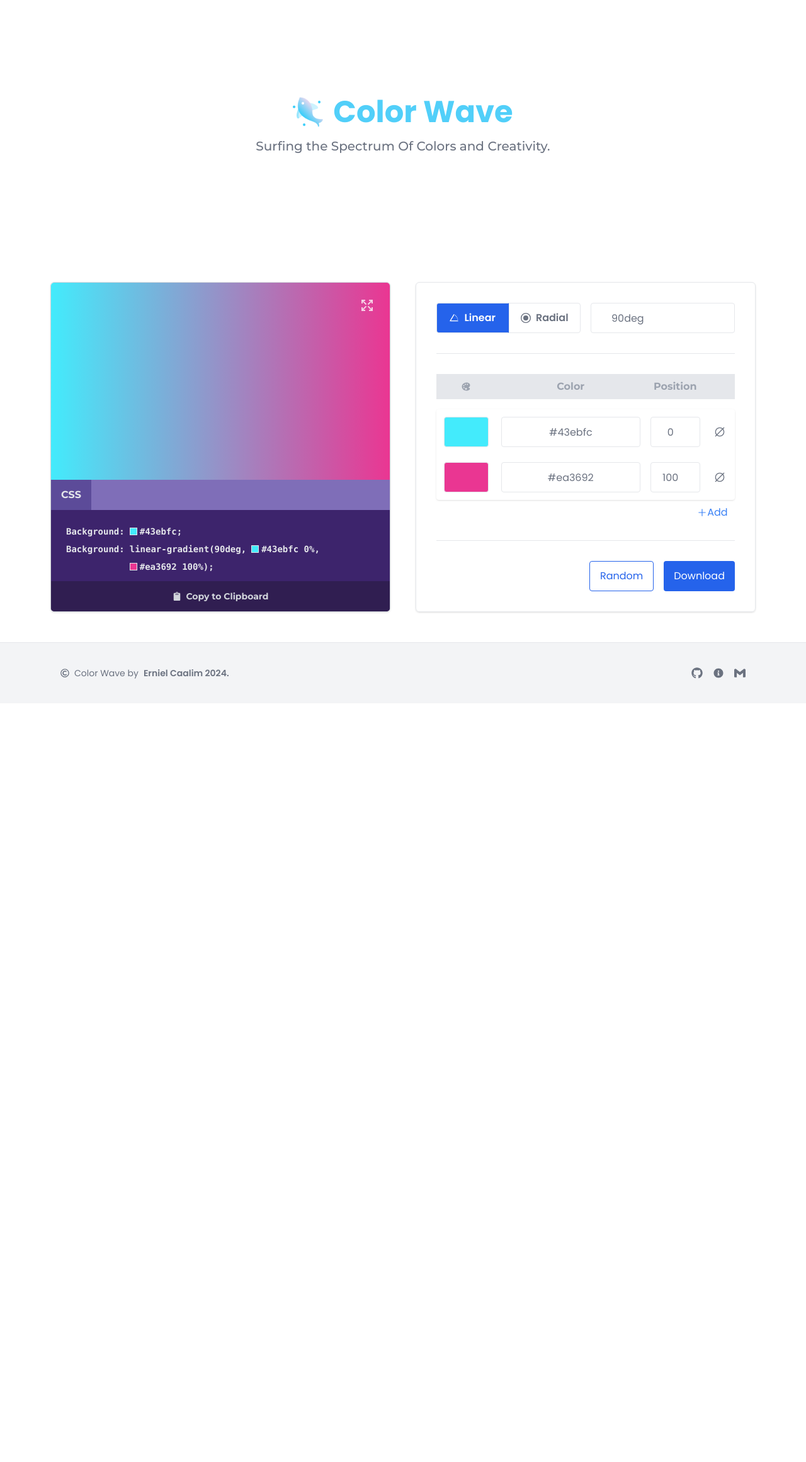
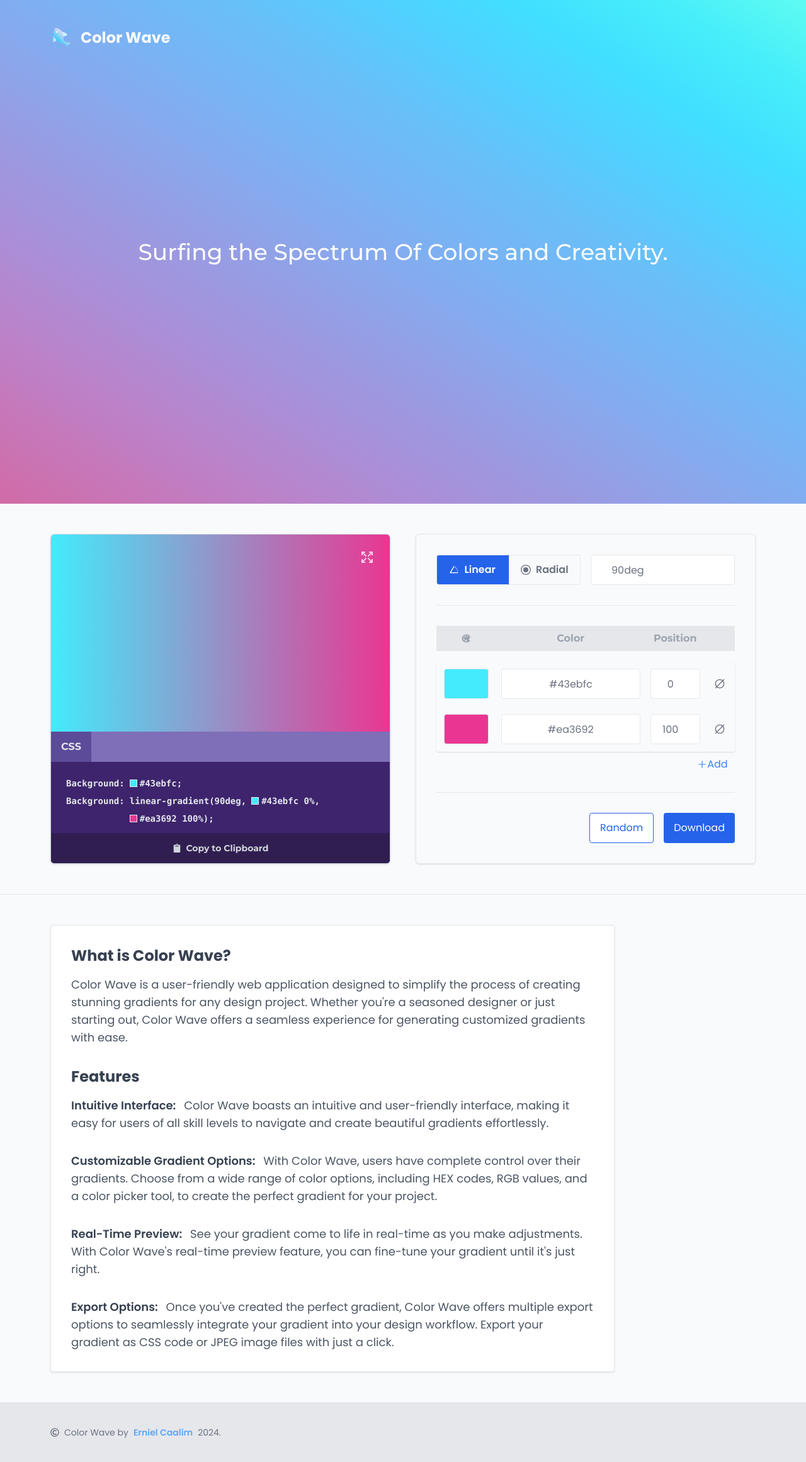
Before and after one commit to EMCSquare12/color-wave, a React (Vite) app in the folder color-wave/: page / in a window 1280 px wide. Shown: the whole page at 63% size. Before the commit the page ends 1117 px from the top, so only its background shows below. Built offline with nearby package versions, Linux system fonts and the light colour scheme.

Commit message:
Feat: add Header and redesign Hero

```diff
--- a/color-wave/src/App.jsx
+++ b/color-wave/src/App.jsx
@@ -4,6 +4,8 @@ import SelectionPallet from "./components/SelectionPallet";
 import GradientModal from "./components/GradientModal";
 import Hero from "./components/Hero";
 import Footer from "./components/Footer";
+import Header from "./components/Header";
+import About from "./components/About";
 
 function App() {
   const [bgGradient, setBgGradient] = useState("");
@@ -23,16 +25,17 @@ function App() {
   }, [modalIsOpen]);
 
   return (
-    <>
+    <div className="bg-gray-50">
       {modalIsOpen && (
         <GradientModal
           gradientModal={bgGradient}
           isOpen={() => setModalIsOpen(false)}
         />
       )}
+      <Header />
       <Hero />
       <div
-        className={`relative flex flex-col w-full md:full h-auto gap-4  md:py-12 md:px-20 p-4 md:grid md:grid-cols-2 md:gap-10`}
+        className={`relative flex flex-col w-full md:full h-auto gap-4 my-12 md:px-20 px-4 md:grid md:grid-cols-2 md:gap-10`}
       >
         <Display
           gradient={bgGradient}
@@ -44,8 +47,10 @@ function App() {
           callbackFirstColor={(value) => setBgFirstColor(value)}
         />
       </div>
+      <hr />
+      <About />
       <Footer />
-    </>
+    </div>
   );
 }
 
--- /dev/null
+++ b/color-wave/src/components/About.jsx
@@ -0,0 +1,67 @@
+const About = () => {
+  return (
+    <div className="flex flex-col p-8 mx-4 md:mx-20 my-12 border rounded shadow bg-white w-auto md:w-[70vw] gap-8">
+      <div className="flex flex-col gap-4">
+        <h1 className="text-lg font-bold text-gray-700 md:text-2xl font-poppins">
+          What is Color Wave?
+        </h1>
+        <p className="text-base text-gray-600 md:text-lg font-nromal font-poppins">
+          Color Wave is a user-friendly web application designed to simplify the
+          process of creating stunning gradients for any design project. Whether
+          you're a seasoned designer or just starting out, Color Wave offers a
+          seamless experience for generating customized gradients with ease.
+        </p>
+      </div>
+      <div className="flex flex-col gap-4">
+        <h1 className="text-lg font-bold text-gray-700 md:text-2xl font-poppins">
+          Features
+        </h1>
+        <div className="flex flex-col gap-8">
+          <p className="text-base text-gray-600 md:text-lg font-nromal font-poppins">
+            <span className="w-full mr-2 font-semibold text-gray-700">
+              Intuitive Interface:
+            </span>{" "}
+            Color Wave boasts an intuitive and user-friendly interface, making
+            it easy for users of all skill levels to navigate and create
+            beautiful gradients effortlessly.
+          </p>
+          <p className="text-base text-gray-600 md:text-lg font-nromal font-poppins">
+            <span className="w-full mr-2 font-semibold text-gray-700">
+              Customizable Gradient Options:
+            </span>{" "}
+            With Color Wave, users have complete control over their gradients.
+            Choose from a wide range of color options, including HEX codes, RGB
+            values, and a color picker tool, to create the perfect gradient for
+            your project.
+          </p>
+          {/* <p className="text-base text-gray-600 md:text-lg font-nromal font-poppins">
+            <span className="w-full mr-2 font-semibold text-gray-700">
+              Gradient Presets:
+            </span>{" "}
+            Not sure where to start? Color Wave comes pre-loaded with a variety
+            of gradient presets to inspire your creativity. Simply select a
+            preset and customize it to suit your needs.
+          </p> */}
+          <p className="text-base text-gray-600 md:text-lg font-nromal font-poppins">
+            <span className="w-full mr-2 font-semibold text-gray-700">
+              Real-Time Preview:
+            </span>{" "}
+            See your gradient come to life in real-time as you make adjustments.
+            With Color Wave's real-time preview feature, you can fine-tune your
+            gradient until it's just right.
+          </p>
+          <p className="text-base text-gray-600 md:text-lg font-nromal font-poppins">
+            <span className="w-full mr-2 font-semibold text-gray-700">
+              Export Options:
+            </span>{" "}
+            Once you've created the perfect gradient, Color Wave offers multiple
+            export options to seamlessly integrate your gradient into your
+            design workflow. Export your gradient as CSS code or JPEG image
+            files with just a click.
+          </p>
+        </div>
+      </div>
+    </div>
+  );
+};
+export default About;
--- a/color-wave/src/components/Display.jsx
+++ b/color-wave/src/components/Display.jsx
@@ -64,7 +64,6 @@ const Display = ({ gradient, bgColor, isOpen }) => {
   useEffect(() => {
     const handleResize = () => {
       setWidth(window.innerWidth);
-      setIsCodeOpen(width < 768);
     };
     window.addEventListener("resize", handleResize);
     return () => {
@@ -135,7 +134,7 @@ const Display = ({ gradient, bgColor, isOpen }) => {
           {width < 768 && (
             <button
               onClick={() => setIsCodeOpen(false)}
-              className="absolute top-0 right-0 mt-4 mr-4 text-lg text-red-600"
+              className="absolute top-0 right-0 mt-4 mr-4 text-lg text-red-500 hover:text-red-600"
             >
               <IoCloseSharp />
             </button>
--- a/color-wave/src/components/Footer.jsx
+++ b/color-wave/src/components/Footer.jsx
@@ -3,27 +3,67 @@ import { RiInformation2Fill } from "react-icons/ri";
 import { SiGmail } from "react-icons/si";
 import { FaRegCopyright } from "react-icons/fa";
 import { useState } from "react";
+import Tooltip from "./Tooltip";
 
 const Footer = () => {
+  const [isMouseEnter, setIsMouseEnter] = useState(false);
   const [date, setDate] = useState(new Date().getFullYear());
+  const [tooltipKey, setTooltipKey] = useState("");
+
+  const handleMouseEnter = (key) => {
+    setTooltipKey(key);
+    setIsMouseEnter(true);
+  };
+
   return (
-    <footer className="w-full h-[10vh] bg-gray-100 border-t gap-2 flex flex-row md:py-12 md:px-24 justify-between items-center ">
+    <footer className="w-full h-[10vh] bg-gray-200  gap-2 flex flex-row md:py-12 md:px-20 p-4 justify-between items-center ">
       <h1 className="flex flex-row items-center gap-2 text-xs text-gray-500 md:text-sm w-fit font-poppins">
         <FaRegCopyright />
         Color Wave by{" "}
-        <span className="font-semibold">Erniel Caalim {date}.</span>
+        <span className="font-semibold text-blue-400 w-fit">Erniel Caalim</span>
+        {date}.
       </h1>
-      <div className="flex flex-row gap-4 w-fit">
-        <button className="text-sm text-gray-500 md:text-lg">
-          <FaGithub />
-        </button>
-        <button className="text-base text-gray-500 md:text-lg">
-          <RiInformation2Fill />
-        </button>
-        <button className="text-sm text-gray-500 md:text-lg">
-          <SiGmail />
-        </button>
-      </div>
+      {/* <ul className="flex flex-row gap-4 w-fit h-fit">
+        <li
+          onMouseEnter={() => handleMouseEnter("github")}
+          onMouseLeave={() => setIsMouseEnter(false)}
+          className="relative w-fit h-fit transition duration-200 ease-in-out  text-gray-500 md:text-xl hover:text-[#51CFF9] cursor-pointer"
+        >
+          {isMouseEnter && tooltipKey === "github" && (
+            <Tooltip text={"Github Repository"} position={"bottom-[24px]"} />
+          )}
+          <a
+            href="https://github.com/EMCSquare12/color-wave.git"
+            target="_blank"
+          >
+            <FaGithub />
+          </a>
+        </li>
+        <li
+          onMouseEnter={() => handleMouseEnter("info")}
+          onMouseLeave={() => setIsMouseEnter(false)}
+          className="relative w-fit h-fit transition duration-200 ease-in-out  text-gray-500 md:text-xl hover:text-[#51CFF9] cursor-pointer"
+        >
+          {isMouseEnter && tooltipKey === "info" && (
+            <Tooltip text={"About"} position={"bottom-[24px]"} />
+          )}
+          <a>
+            <RiInformation2Fill />
+          </a>
+        </li>
+        <li
+          onMouseEnter={() => handleMouseEnter("email")}
+          onMouseLeave={() => setIsMouseEnter(false)}
+          className="relative w-fit h-fit transition duration-200 ease-in-out  text-gray-500 md:text-xl hover:text-[#51CFF9] cursor-pointer"
+        >
+          {isMouseEnter && tooltipKey === "email" && (
+            <Tooltip text={"Email Developer"} position={"bottom-[24px]"} />
+          )}
+          <a href="mailto:ninelcaalim12@gmail.com">
+            <SiGmail />
+          </a>
+        </li>
+      </ul> */}
     </footer>
   );
 };
--- a/color-wave/src/components/GradientModal.jsx
+++ b/color-wave/src/components/GradientModal.jsx
@@ -13,7 +13,7 @@ const GradientModal = ({ gradientModal, isOpen }) => {
   return (
     <div
       style={{ background: gradientModal }}
-      className="fixed z-30 w-screen h-screen"
+      className="fixed z-50 w-screen h-screen "
     >
       <button
         onClick={() => isOpen(false)}
--- /dev/null
+++ b/color-wave/src/components/Header.jsx
@@ -0,0 +1,75 @@
+import { FaGithub } from "react-icons/fa";
+import Logo from "../assets/icon.png";
+import { GiHamburgerMenu } from "react-icons/gi";
+import { IoCloseSharp } from "react-icons/io5";
+import { useState, useEffect } from "react";
+
+const Header = () => {
+  const [width, setWidth] = useState(window.innerWidth);
+  const [isOpen, setIsOpen] = useState(false);
+
+  useEffect(() => {
+    const handleResize = () => {
+      setWidth(window.innerWidth);
+      setIsOpen(width < 768);
+      console.log(width);
+    };
+    window.addEventListener("resize", handleResize);
+    return () => {
+      window.removeEventListener("resize", handleResize);
+    };
+  }, [width, isOpen]);
+
+  return (
+    <>
+      <header className="flex flex-col md:flex-row w-full px-0 md:px-20 md:h-[15vh] right-0 md:w-full items-center md:justify-between md:bg-transparent relative  z-30 ">
+        <div className="flex flex-row items-center justify-between w-full px-8 md:w-fit h-fit md:px-0">
+          <div
+            className={`flex flex-row items-center w-fit gap-4 py-4 md:p-0 `}
+          >
+            <img
+              className="w-6 h-6 md:w-8 md:h-8"
+              src={Logo}
+              alt="Fish Icon in Gradient"
+            />
+            <h1 className="flex items-center w-full text-xl font-bold md:text-2xl font-poppins text-gray-50 md:w-fit">
+              Color Wave
+            </h1>
+          </div>
+          {width < 768 && (
+            <button
+              onClick={() => setIsOpen(!isOpen)}
+              className={`p-3 text-sm font-bold rounded-[50%] shadow-xl  h-fit font-poppins text-gray-50  ${
+                !isOpen
+                  ? "bg-blue-300 hover:bg-blue-400"
+                  : "bg-red-400 hover:bg-red-500"
+              }`}
+            >
+              {!isOpen ? <GiHamburgerMenu /> : <IoCloseSharp />}
+            </button>
+          )}
+        </div>
+
+        {isOpen && (
+          <nav className="absolute right-0 z-30 flex flex-col md:top-0 top-[9vh] items-end justify-center gap-4 md:mr-0 mr-8 py-4 md:py-0  md:relative  md:bg-transparent md:items-center md:gap-8 md:flex-row">
+            <li className="flex items-center px-4 py-2 text-sm font-semibold w-fit transition duration-200 ease-in-out md:hover:bg-transparent md:hover:text-blue-300 text-gray-50 hover:bg-blue-400 font-poppins md:text-base bg-blue-300 md:bg-transparent  md:p-0 md:rounded-none rounded-[50px] md:shadow-none  shadow-xl ">
+              <a href="#">Gradient</a>
+            </li>
+            <li className="flex items-center px-4 py-2 text-sm font-semibold w-fit transition duration-200 ease-in-out md:hover:bg-transparent md:hover:text-blue-300 text-gray-50 hover:bg-blue-400 font-poppins md:text-base bg-blue-300 md:bg-transparent  md:p-0 md:rounded-none rounded-[50px] md:shadow-none shadow-xl ">
+              <a href="#">About</a>
+            </li>
+            <li className="flex items-center px-4 py-2 text-sm font-semibold w-fit transition duration-200 ease-in-out md:hover:bg-transparent md:hover:text-blue-300 text-gray-50 hover:bg-blue-400 font-poppins bg-blue-300 md:bg-transparent  md:text-base md:p-0 md:rounded-none rounded-[50px] md:shadow-none  shadow-xl ">
+              <a href="#">Contact</a>
+            </li>
+            <li className="flex items-center px-4 py-2 text-base font-semibold w-fit transition duration-200 ease-in-out md:hover:bg-transparent md:hover:text-blue-300 text-gray-50 hover:bg-blue-400 font-poppins bg-blue-300 md:bg-transparent  md:text-lg md:p-0 md:rounded-none rounded-[50px] md:shadow-none  shadow-xl ">
+              <a href="#">
+                <FaGithub />
+              </a>
+            </li>
+          </nav>
+        )}
+      </header>
+    </>
+  );
+};
+export default Header;
--- a/color-wave/src/components/Hero.jsx
+++ b/color-wave/src/components/Hero.jsx
@@ -1,27 +1,18 @@
 import Logo from "../assets/icon.png";
-import { useInView } from "framer-motion";
-import { useRef } from "react";
+
 const Hero = () => {
-  const ref = useRef(null);
-  const isInView = useInView(ref, { once: true });
+  // const ref = useRef(null);
+  // const isInView = useInView(ref, { once: true });
   return (
-    <div className=" h-[50vh] flex items-center justify-center">
-      <div
-        className="flex flex-col items-center justify-center gap-4"
-        ref={ref}
-        style={{
-          transform: isInView ? "none" : "translateY(-100px)",
-          opacity: isInView ? 1 : 0,
-          transition: "all 0.9s cubic-bezier(0.17, 0.55, 0.55, 1) 0.5s",
-        }}
-      >
-        <div className="flex flex-row gap-4">
-          <img className="w-12 h-12" src={Logo} alt="Graient Fish Icon" />
-          <h1 className="text-2xl font-bold text-[#51CFF9] md:text-5xl font-poppins">
-            Color Wave{" "}
-          </h1>
-        </div>
-        <p className="text-base font-medium text-gray-500 md:text-xl font-mont">
+    <div
+      style={{
+        backgroundImage:
+          "linear-gradient(to top right, #d16ba5, #c777b9, #ba83ca, #aa8fd8, #9a9ae1, #8aa7ec, #79b3f4, #69bff8, #52cffe, #41dfff, #46eefa, #5ffbf1)",
+      }}
+      className="h-[calc(100vh)] -mt-[12vh] md:-mt-[15vh] flex items-center justify-center "
+    >
+      <div className="flex flex-col items-center justify-center gap-4">
+        <p className="text-lg font-medium text-gray-50 md:text-4xl font-mont">
           Surfing the Spectrum Of Colors and Creativity.
         </p>
       </div>
--- a/color-wave/src/components/SelectionPallet.jsx
+++ b/color-wave/src/components/SelectionPallet.jsx
@@ -82,7 +82,7 @@ const SelectionPallet = ({ callbackGradient, callbackFirstColor }) => {
   };
 
   const downloadAsJPEG = () => {
-    const element = {
+    const mainElement = {
       width: "1440px",
       height: "1104px",
       zIndex: "100",
@@ -104,7 +104,7 @@ const SelectionPallet = ({ callbackGradient, callbackFirstColor }) => {
     };
 
     const div = document.createElement("div");
-    Object.assign(div.style, element);
+    Object.assign(div.style, mainElement);
 
     const footerDiv = document.createElement("div");
     Object.assign(footerDiv.style, footer);
@@ -126,7 +126,7 @@ const SelectionPallet = ({ callbackGradient, callbackFirstColor }) => {
   };
 
   return (
-    <div className="flex flex-col w-full h-full gap-4 p-4 border border-gray-200 rounded-md shadow md:w-full md:gap-8 md:p-8">
+    <div className="flex flex-col w-full h-full gap-4 p-4 border border-gray-200 rounded-md shadow md:w-full md:gap-8 md:p-8 bg-gray-50">
       <TypeRotation
         callBackType={(value) => setType(value)}
         callbackRotation={(value) => setRotation(value)}
--- /dev/null
+++ b/color-wave/src/components/Tooltip.jsx
@@ -0,0 +1,12 @@
+const Tooltip = ({ text, position }) => {
+  return (
+    <div
+      className={`absolute w-auto h-auto left-1/2 transform -translate-x-1/2 transition duration-200 ease-in-out ${position}`}
+    >
+      <h1 className="md:px-3 px-2 py-1 text-xs  text-white bg-[#51CFF9] rounded font-poppins w-fit">
+        {text}
+      </h1>
+    </div>
+  );
+};
+export default Tooltip;
--- a/color-wave/src/components/TypeRotation.jsx
+++ b/color-wave/src/components/TypeRotation.jsx
@@ -147,7 +147,7 @@ const TypeRotation = ({ callBackType, callbackRotation, type, rotation }) => {
                 onClick={() => {
                   callbackRotation(item), setSelectedIndex(index);
                 }}
-                className={`flex items-center h-10 p-2 text-sm rounded md:h-12 hover:text-white  md:p-4 font-font-poppins md:text-base ${
+                className={`flex items-center  transition duration-200 ease-in-out h-10 p-2 text-sm rounded md:h-12 hover:text-white  md:p-4 font-font-poppins md:text-base ${
                   rotation === item
                     ? "bg-blue-600 text-white"
                     : "hover:bg-blue-300 bg-white text-gray-500"
```
Also changed, not shown: color-wave/tailwind.config.js (+8 -2 lines).
